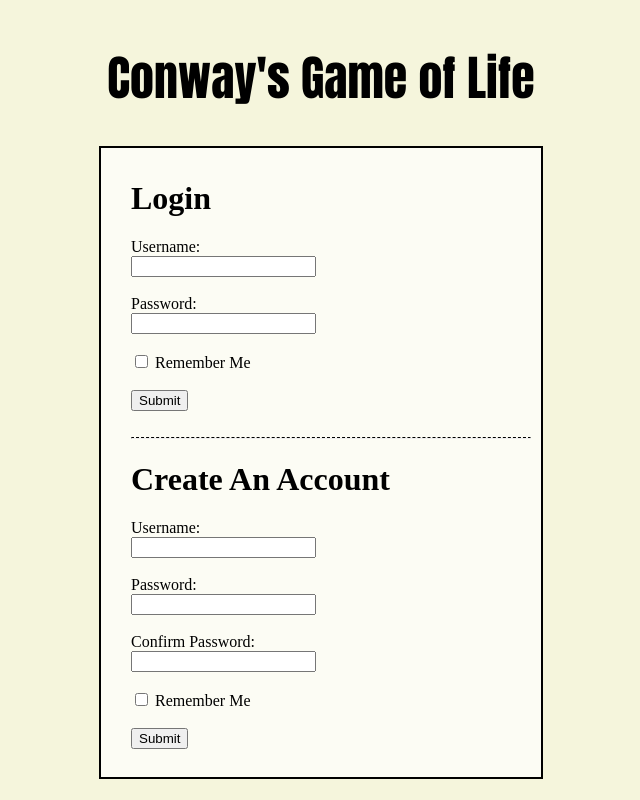
After one commit to razatsutradhar/game_of_life, a PHP site: page /userlogin.php in a window 1280 px wide. The commit adds this page. Shown: the whole page, without its empty margins (319-959 px from the left). Run offline with PHP 8.4, Linux system fonts and the light colour scheme.

Commit message:
login pages and scripts

```diff
--- /dev/null
+++ b/index.php
@@ -0,0 +1,5 @@
+<?php
+
+    // include(dirname(__DIR__).'/userlogin.php');
+header("location: ./userlogin.php");
+?>
--- /dev/null
+++ b/logout.php
@@ -0,0 +1,6 @@
+<?php
+    // include(dirname(__DIR__).'/userlogin.php');
+    session_start();
+    session_destroy();
+    header("location: ./userlogin.php");
+?>
--- a/style.css
+++ b/style.css
@@ -97,3 +97,65 @@ td {
 .unalive {
     background-color: floralwhite;
 }
+
+.login {
+  background-color: rgba(255, 255, 255, .7);
+  width: 400px;
+  /* Can be in percentage also. */
+  height: auto;
+  margin: 0 auto;
+  padding: 10px;
+  padding-left: 30px;
+  position: relative;
+  border: 2px solid black;
+}
+
+.divider {
+  border-top: 1px dashed black;
+}
+
+.landing {
+  display: flex;
+  flex-direction: column;
+  justify-content: center;
+  align-content: center;
+}
+
+.center {
+  display: block;
+  margin-left: auto;
+  margin-right: auto;
+  margin-top: 400px;
+  width: 300px;
+  height: 200px;
+}
+
+.center2 {
+  display: block;
+  width: 100%;
+  text-align: center;
+  font-family: Impact, Haettenschweiler, 'Arial Narrow Bold', sans-serif;
+  font-size: 3rem;
+}
+
+.center3 {
+  display: block;
+  width: 60%;
+  text-align: center;
+  margin-left: auto;
+  margin-right: auto;
+}
+
+.title {
+  grid-column: 1/-1;
+  background-color: rgba(0, 0, 0, .75);
+  display: flex;
+  flex-direction: column;
+  padding-top: 10px;
+  word-wrap: break-word;
+  word-break: break-all;
+  height: 160px;
+  color: white;
+  text-align: center;
+  font-size: 80px;
+}
--- /dev/null
+++ b/userlogin.php
@@ -0,0 +1,63 @@
+<!DOCTYPE html>
+<html lang="en">
+
+<head>
+    <meta charset="UTF-8">
+    <meta http-equiv="X-UA-Compatible" content="IE=edge">
+    <meta name="viewport" content="width=device-width, initial-scale=1.0">
+    <title>Login</title>
+    <link href="./style.css", rel="stylesheet">
+
+</head>
+
+<body>
+    <?php
+        // include(dirname(__DIR__).'/login.php');
+        // include(dirname(__DIR__).'/register.php');
+        $errors = array (
+            1 => "Incorrect Username/Password",
+            2 => "Username Taken",
+            3 => "Passwords do not match"
+        );
+        $error_id = isset($_GET['err']) ? (int)$_GET['err'] : 0;
+        if ($error_id != 0 && array_key_exists($error_id, $errors)) {
+            echo $errors[$error_id];
+        }
+    ?>
+    <h1 class="center2">Conway's Game of Life</h1>
+    <div class="landing">
+        <div class="login">
+            <h1>Login</h1>
+            <form action="./login.php" method="post">
+                <label for="uname">Username:</label><br>
+                <input type="text" id="uname" name="uname" value="<?php if(isset($_COOKIE["username"])) { echo $_COOKIE["username"]; } ?>"><br><br>
+                <label for="pword1">Password:</label><br>
+                <input type="password" id="pword1" name="pword1" value="<?php if(isset($_COOKIE["password"])) { echo $_COOKIE["password"]; } ?>"><br><br>
+                <input type="checkbox" name="remember" id="remember" <?php if(isset($_COOKIE["remember"])) { echo "checked"; } ?>/>
+                <label for="remember">Remember Me</label><br><br>
+
+                <input type="submit" value="Submit" name="login">
+            </form>
+            <br>
+            <hr class="divider">
+            <h1>Create An Account</h1>
+            <form action="./register.php" method="post">
+                <label for="uname">Username:</label><br>
+                <input type="text" id="uname" name="uname" value=""><br><br>
+                <label for="pword1">Password:</label><br>
+                <input type="password" id="pword1" name="pword1" value=""><br><br>
+                <label for="pword2">Confirm Password:</label><br>
+                <input type="password" id="pword2" name="pword2" value=""><br><br>
+                <input type="checkbox" name="remember" id="remember"/>
+                <label for="remember">Remember Me</label><br><br>
+                <input type="submit" value="Submit" name="login">
+            </form>
+            <br>
+        </div>
+    </div>
+
+
+
+</body>
+
+</html>
--- /dev/null
+++ b/users.txt
@@ -0,0 +1,3 @@
+razat,asdf
+jojo,asdf
+aj,asdf
```
Also changed, not shown: login.php (added, +31 -0 lines), register.php (added, +46 -0 lines), myboard.html (renamed from index.html).
